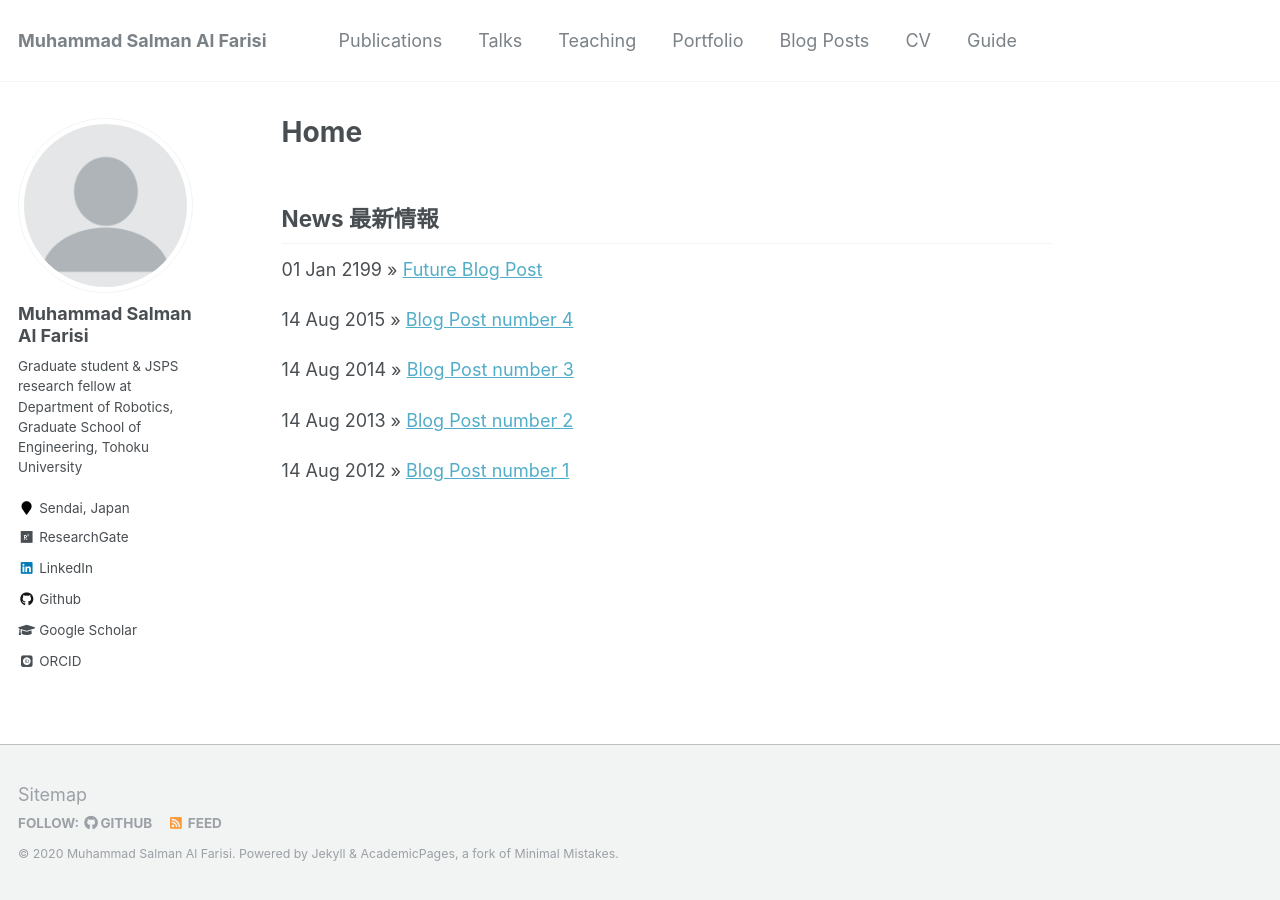
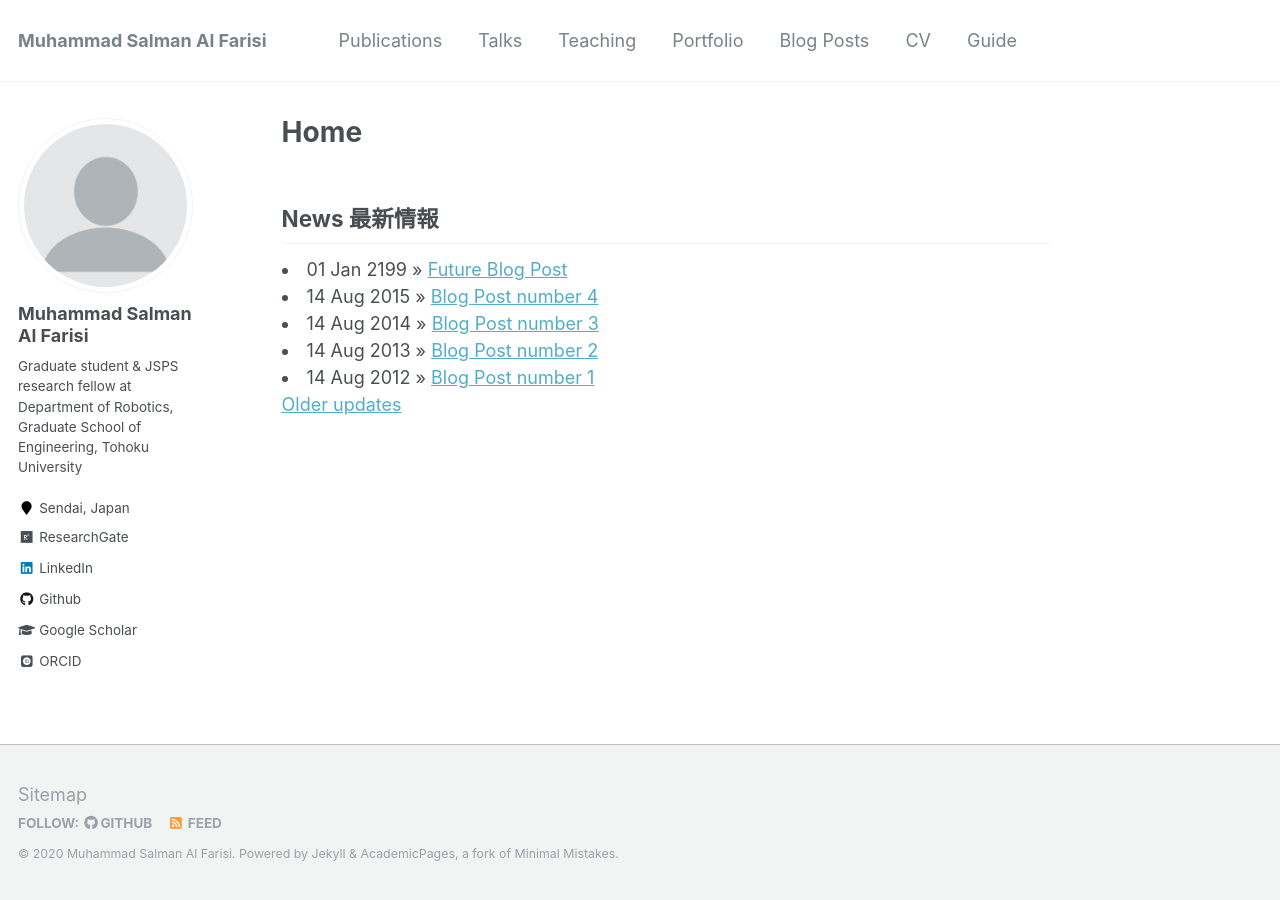
Before and after one commit to msalfarisi/msalfarisi.github.io, a Jekyll site: the page built from _pages/about.md, in a window 1280 px wide. Built offline with Jekyll 4.4.1, drawn with Linux system fonts in a browser that asks for light colours; some web fonts are replaced.

Commit message:
Update about.md

```diff
--- a/_pages/about.md
+++ b/_pages/about.md
@@ -11,5 +11,7 @@
 ## News 最新情報
 
 {% for post in site.posts limit:5 %}
-  <span>{{ post.date | date_to_string }}</span> » <a href="{{ post.url }}" title="{{ post.title }}">{{ post.title }}</a>
+  <li><span>{{ post.date | date_to_string }}</span> » <a href="{{ post.url }}" title="{{ post.title }}">{{ post.title }}</a></li>
 {% endfor %}
+
+[Older updates](/news/)
```
